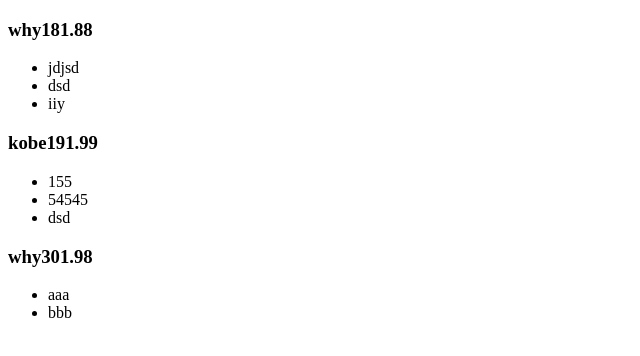
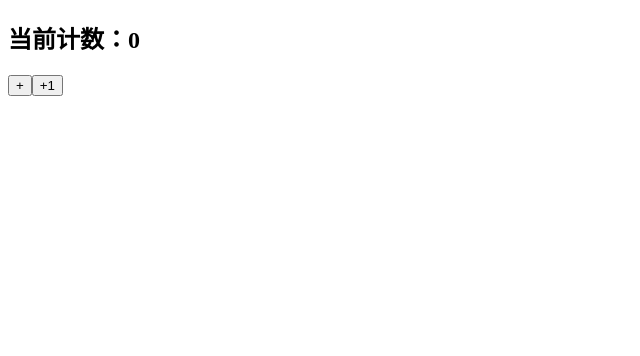
Before and after one commit to zhaoqifan884/learn_react, a React (Create React App) app in the folder 06_learn_components/: page / in a window 1280 px wide. Shown: the top 356 px of the page, without its empty margins (0-640 px from the left). Built offline with nearby package versions, Linux system fonts and the light colour scheme.

Commit message:
组件间的通信

```diff
--- a/06_learn_components/src/03_组件间的通信/02_父传子_类组件.js
+++ b/06_learn_components/src/03_组件间的通信/02_父传子_类组件.jsx
@@ -2,11 +2,13 @@
 
 //子组件
 class ChildCpn extends Component{
-  /*
   //子类的默认传递方式就是按照如下实现的，所以可以省略
   constructor(props) {
+  //props本质上是通过super传给父类,实际上是指向自己
+    //若，props未通过super传给父类，react内部也会将props传给父类，详见源码：react-test-render
     super(props);
-  }*/
+    console.log(props)
+  }
   render() {
     const {name, age, height} = this.props;
     return(
--- /dev/null
+++ b/06_learn_components/src/03_组件间的通信/05_子传父通信_函数传递.jsx
@@ -0,0 +1,35 @@
+import React, {Component} from 'react';
+
+class CounterButton extends Component{
+  render() {
+    const {btnClick} = this.props;
+
+    return <button onClick={btnClick}>+1</button>
+  }
+}
+
+export default class App extends Component {
+  constructor(props) {
+    super(props);
+
+    this.state = {
+      counter: 0
+    }
+  }
+  render() {
+    return (
+      <div>
+        <h2>当前计数：{this.state.counter}</h2>
+        <button onClick={e => this.increment()}>+</button>
+        <CounterButton btnClick={e => this.increment()}/>
+      </div>
+    );
+  }
+
+  increment() {
+    this.setState({
+      counter: this.state.counter + 1
+    })
+    // console.log("increment被执行了")
+  }
+}
```
Also changed, not shown: 06_learn_components/src/index.js (+5 -4 lines), 06_learn_components/src/03_组件间的通信/01_组件间的嵌套.jsx (renamed from 06_learn_components/src/03_组件间的通信/01_组件间的嵌套.js), 06_learn_components/src/03_组件间的通信/03_父传子_函数组件.jsx (renamed from 06_learn_components/src/03_组件间的通信/03_父传子_函数组件.js), 06_learn_components/src/03_组件间的通信/04_父传子_属性验证.jsx (renamed from 06_learn_components/src/03_组件间的通信/04_父传子_属性验证.js), 1 other file (tests, documents, lock files or other folders).
